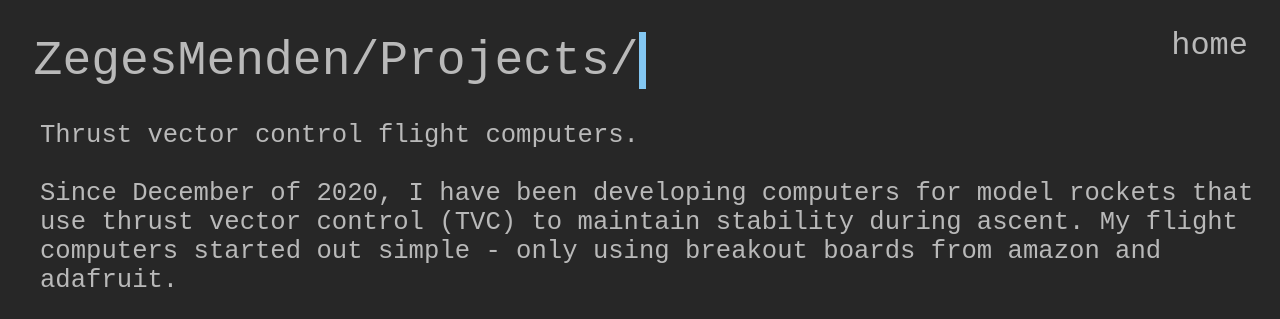
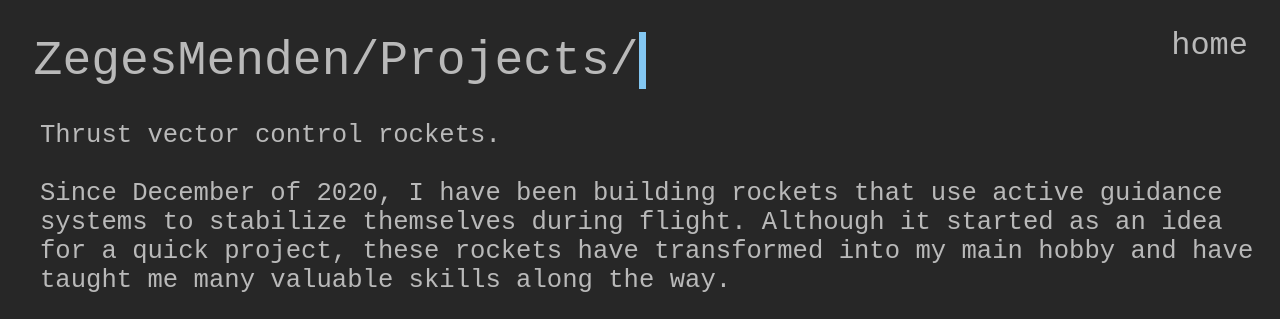
Before and after one commit to ZegesMenden/ZegesMenden.github.io, a plain HTML site: page projects.html in a window 1280 px wide. Shown: the top 319 px of the page. Drawn offline with Linux system fonts and the light colour scheme.

Commit message:
Update projects.html

```diff
--- a/projects.html
+++ b/projects.html
@@ -62,15 +62,16 @@
         </div>
 
         <button type="button" onclick="goToMain()" class="home_button" id="home">home</button>
-        <p class="txt" style="font-size: 2vw;">Thrust vector control flight computers. </p>
-        <p class="txt" style="font-size: 2vw;">Since December of 2020, I have been developing computers for model
-                                               rockets that use thrust vector control (TVC) to maintain stability during ascent.
-                                               My flight computers started out simple - only using breakout boards from amazon and adafruit.</p>
+        <p class="txt" style="font-size: 2vw;">Thrust vector control rockets. </p>
+        <p class="txt" style="font-size: 2vw;">Since December of 2020, I have been building rockets that use active guidance systems to stabilize themselves during flight.
+                                               Although it started as an idea for a quick project, these rockets have transformed into my main hobby and have taught me many valuable skills along the way.</p>
 
         <img src="images/launch_1.jpg" alt="test" class="img">
         <img src="images/ganymede_1.jpg" alt="test" class="img">
 
         <p class="txt" style="font-size: 2vw">Deimos on it's third and final flight&nbsp;&nbsp;&nbsp;&nbsp;&nbsp;&nbsp;&nbsp;The Ganymede R1 flight computer</p>
+
+
 
         <img src="images/up_arrow.png" class="return_to_top" id="btn" onclick="goToTop()">
 
```
